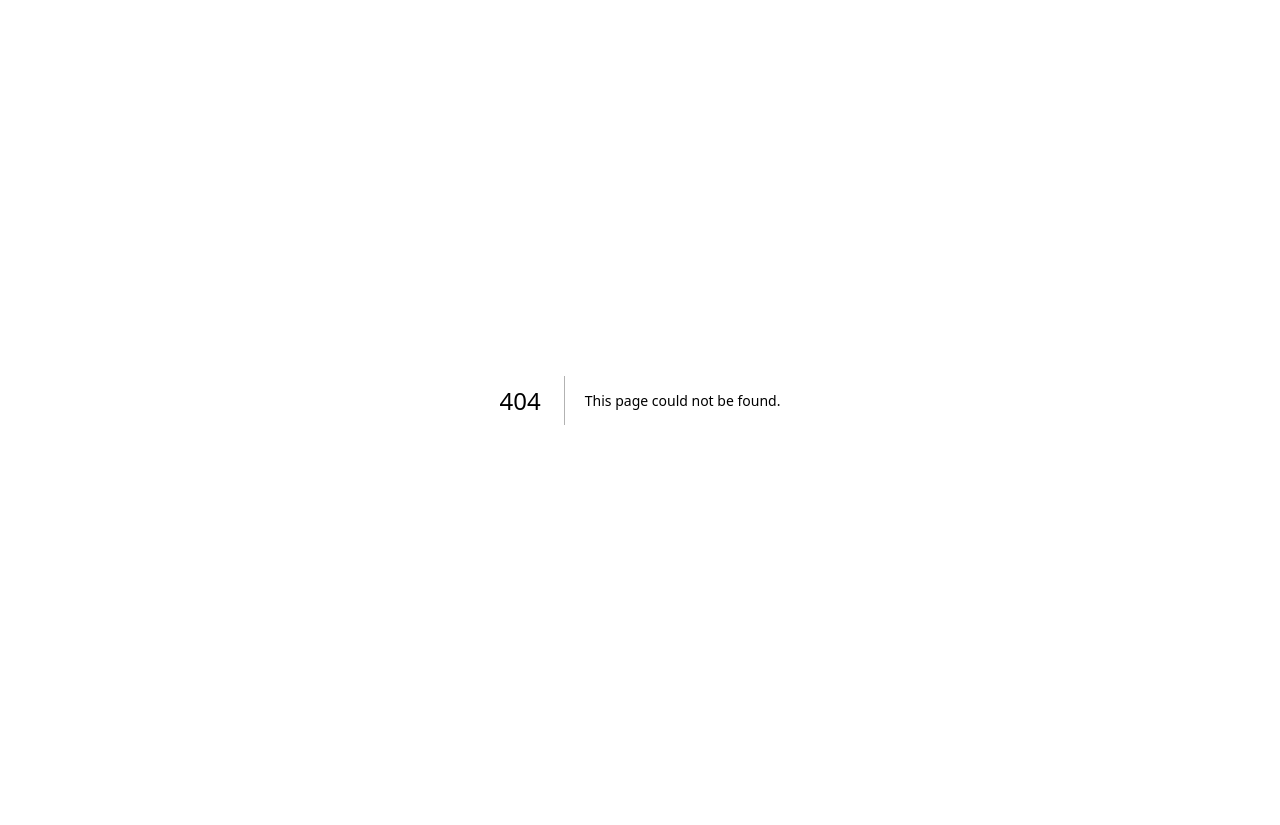
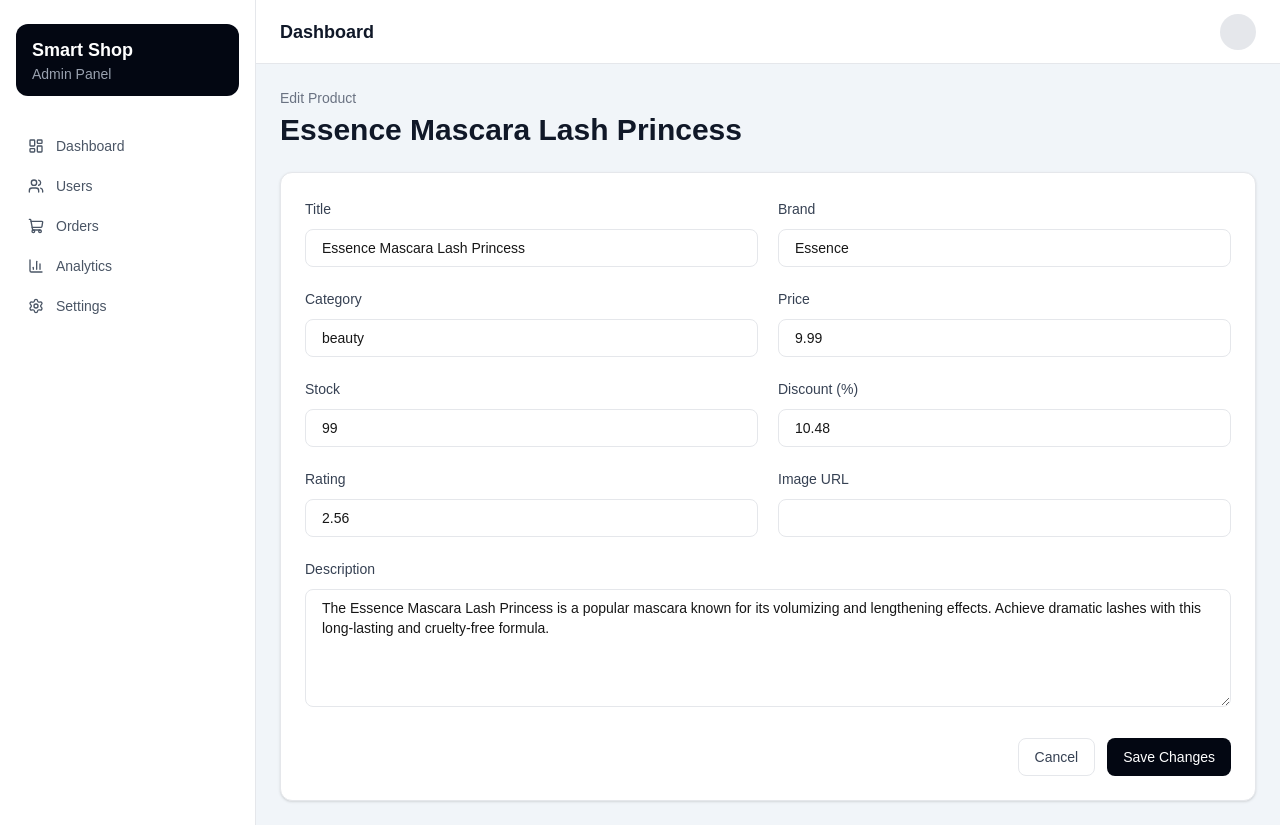
Before and after one commit to mandanaghzare/smart-shop, a Next.js app: page /admin/products/1/edit in a window 1280 px wide. Before the commit this address had no page. Before the commit the page ends 800 px from the top, so only its background shows below. Built offline with nearby package versions, Linux system fonts and the light colour scheme.

Commit message:
feat: implement product edit form with state management and navigation

```diff
--- /dev/null
+++ b/app/admin/products/EditProductForm.tsx
@@ -0,0 +1,181 @@
+"use client"
+
+
+import { useRouter } from "next/navigation";
+import { useState } from "react";
+import { toast } from "sonner";
+
+
+type EditProductFormProps = {
+  product: {
+    id: string,
+    title: string;
+    brand: string;
+    category: string;
+    price: number;
+    stock: number;
+    discount: number;
+    description: string;
+    rating: number;
+  };
+};
+
+export default function EditProductForm({ product }: EditProductFormProps) {
+    const router = useRouter();
+    const [title, setTitle] = useState(product.title);
+    const [brand, setBrand] = useState(product.brand);
+    const [category, setCategory] = useState(product.category);
+    const [price, setPrice] = useState(product.price);
+    const [stock, setStock] = useState(product.stock);
+    const [discount, setDiscount] = useState(product.discount);
+    const [description, setDescription] = useState(product.description);
+    const [rating, setRating] = useState(product.rating);
+    const [imageUrl, setImageUrl] = useState("");
+
+    const handleSubmit = (e: React.FormEvent) => {
+        e.preventDefault();
+
+        const updatedProduct = {
+            title,
+            brand,
+            category,
+            price,
+            stock,
+            discount,
+            rating,
+            description,
+            imageUrl,
+        };
+
+        console.log(updatedProduct);
+        toast.success("Product updated successfully");
+        router.push(`/admin/products/${product.id}`)
+    };
+
+
+  return (
+    <div>
+        <div className="mb-6">
+            <p className="text-sm text-gray-500">Edit Product</p>
+            <h1 className="mt-1 text-3xl font-bold text-gray-900">{title}</h1>
+        </div>
+
+        <form
+            onSubmit={handleSubmit}
+            className="rounded-xl border border-gray-200 bg-white p-6 shadow-sm"
+            >
+            <div className="grid gap-5 sm:grid-cols-2">
+                <div>
+                    <label className="text-sm font-medium text-gray-700">Title</label>
+                    <input
+                        type="text"
+                        value={title}
+                        onChange={(e) => setTitle(e.target.value)}
+                        className="mt-2 w-full rounded-lg border border-gray-200 px-4 py-2 text-sm outline-none focus:border-gray-400"
+                    />
+                </div>
+
+                <div>
+                    <label className="text-sm font-medium text-gray-700">Brand</label>
+                    <input
+                        type="text"
+                        value={brand}
+                        onChange={(e) => setBrand(e.target.value)}
+                        className="mt-2 w-full rounded-lg border border-gray-200 px-4 py-2 text-sm outline-none focus:border-gray-400"
+                    />
+                </div>
+
+                <div>
+                    <label className="text-sm font-medium text-gray-700">Category</label>
+                    <input
+                        type="text"
+                        value={category}
+                        onChange={(e) => setCategory(e.target.value)}
+                        className="mt-2 w-full rounded-lg border border-gray-200 px-4 py-2 text-sm outline-none focus:border-gray-400"
+                    />
+                </div>
+
+                <div>
+                    <label className="text-sm font-medium text-gray-700">Price</label>
+                    <input
+                        type="number"
+                        value={price}
+                        onChange={(e) => setPrice(Number(e.target.value))}
+                        className="mt-2 w-full rounded-lg border border-gray-200 px-4 py-2 text-sm outline-none focus:border-gray-400"
+                    />
+                </div>
+
+                <div>
+                    <label className="text-sm font-medium text-gray-700">Stock</label>
+                    <input
+                        type="number"
+                        value={stock}
+                        onChange={(e) => setStock(Number(e.target.value))}
+                        className="mt-2 w-full rounded-lg border border-gray-200 px-4 py-2 text-sm outline-none focus:border-gray-400"
+                    />
+                </div>
+
+                <div>
+                    <label className="text-sm font-medium text-gray-700">
+                        Discount (%)
+                    </label>
+                    <input
+                        type="number"
+                        value={discount}
+                        onChange={(e) => setDiscount(Number(e.target.value))}
+                        className="mt-2 w-full rounded-lg border border-gray-200 px-4 py-2 text-sm outline-none focus:border-gray-400"
+                    />
+                </div>
+
+                <div>
+                    <label className="text-sm font-medium text-gray-700">Rating</label>
+                    <input
+                        type="number"
+                        value={rating}
+                        onChange={(e) => setRating(Number(e.target.value))}
+                        className="mt-2 w-full rounded-lg border border-gray-200 px-4 py-2 text-sm outline-none focus:border-gray-400"
+                    />
+                </div>
+
+                <div>
+                    <label className="text-sm font-medium text-gray-700">Image URL</label>
+                    <input
+                        type="text"
+                        value={imageUrl}
+                        onChange={(e) => setImageUrl(e.target.value)}
+                        className="mt-2 w-full rounded-lg border border-gray-200 px-4 py-2 text-sm outline-none focus:border-gray-400"
+                    />
+                </div>
+
+                <div className="sm:col-span-2">
+                    <label className="text-sm font-medium text-gray-700">
+                        Description
+                    </label>
+                    <textarea
+                        value={description}
+                        onChange={(e) => setDescription(e.target.value)}
+                        rows={5}
+                        className="mt-2 w-full rounded-lg border border-gray-200 px-4 py-2 text-sm outline-none focus:border-gray-400"
+                    />
+                </div>
+            </div>
+
+            <div className="mt-6 flex justify-end gap-3">
+                <button
+                    type="button"
+                    onClick={() => router.push(`/admin/products/${product.id}`)}
+                    className="rounded-lg border border-gray-200 bg-white px-4 py-2 text-sm font-medium text-gray-700 transition hover:bg-gray-50"
+                    >
+                    Cancel
+                </button>
+
+                <button
+                    type="submit"
+                    className="rounded-lg bg-gray-950 px-4 py-2 text-sm font-medium text-white transition hover:bg-gray-800"
+                >
+                    Save Changes
+                </button>
+            </div>
+        </form>
+    </div>
+)}
--- /dev/null
+++ b/app/admin/products/[id]/edit/page.tsx
@@ -0,0 +1,19 @@
+import { products } from "@/data/products";
+import EditProductForm from "../../EditProductForm";
+
+export default async function EditProductPage ({
+    params,
+}: {
+    params: Promise<{ id: string }>;
+}) {
+    const id = (await params).id;
+    const item = products.find((product) => product.id === id)
+    if(!item) {
+        return (
+            <div>Product not found</div>
+        )
+    }
+  return (
+        <EditProductForm product={item} />
+    );
+}
--- a/app/admin/products/[id]/page.tsx
+++ b/app/admin/products/[id]/page.tsx
@@ -1,5 +1,6 @@
 import { products } from "@/data/products";
 import Image from "next/image";
+import Link from "next/link";
 import { FaStar } from "react-icons/fa";
 
 function InfoItem({ label, value }: { label: string; value: string | number }) {
@@ -43,9 +44,12 @@
               </div>
 
               <div className="flex gap-2">
-                <button className="rounded-lg border border-gray-200 bg-white px-4 py-2 text-sm font-medium text-gray-700 transition hover:bg-gray-50">
-                  Edit
-                </button>
+                <Link
+                    href={`/admin/products/${item.id}/edit`}
+                    className="rounded-lg border border-gray-200 bg-white px-4 py-2 text-sm font-medium text-gray-700 transition hover:bg-gray-50"
+                    >
+                    Edit
+                </Link>
 
                 <button className="rounded-lg border border-red-200 bg-white px-4 py-2 text-sm font-medium text-red-600 transition hover:bg-red-50">
                   Delete
```
